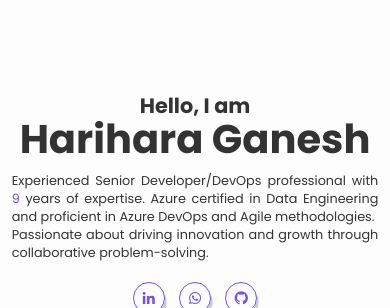
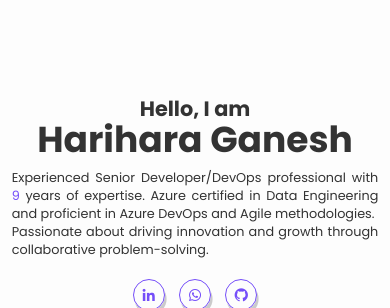
Before and after one commit to HVtechno/Flaskportfolio, a Flask app: page / in a window 390 px wide. Shown: the part 62-370 px from the top of the page. Run offline with Flask 3, Linux system fonts and the light colour scheme; parts of the project's set-up code (start-up, migrations or seed data) failed here and were passed over; some libraries are stand-ins or nearby versions.

Commit message:
final_fix_title

```diff
--- a/static/styles/styles.css
+++ b/static/styles/styles.css
@@ -156,7 +156,7 @@ section {
 }
 
 .home-content h1{
-    font-size: 4.6rem;
+    font-size: 5.6rem;
     font-weight: 700;
     margin-bottom: .3rem;
 }
@@ -1055,6 +1055,9 @@ span {
     html {
         font-size: 50%;
     }
+    .home-content h1{
+        font-size: 4.5rem;
+    }
     #darkMode-icon {
         right: 6rem;
     }
@@ -1084,6 +1087,9 @@ span {
 @media (max-width: 365px) {
     .about-img img {
         width: 90vw;
+    }
+    .home-content h1{
+        font-size: 3.8rem;
     }
     .footer {
         flex-direction: column-reverse;
```
